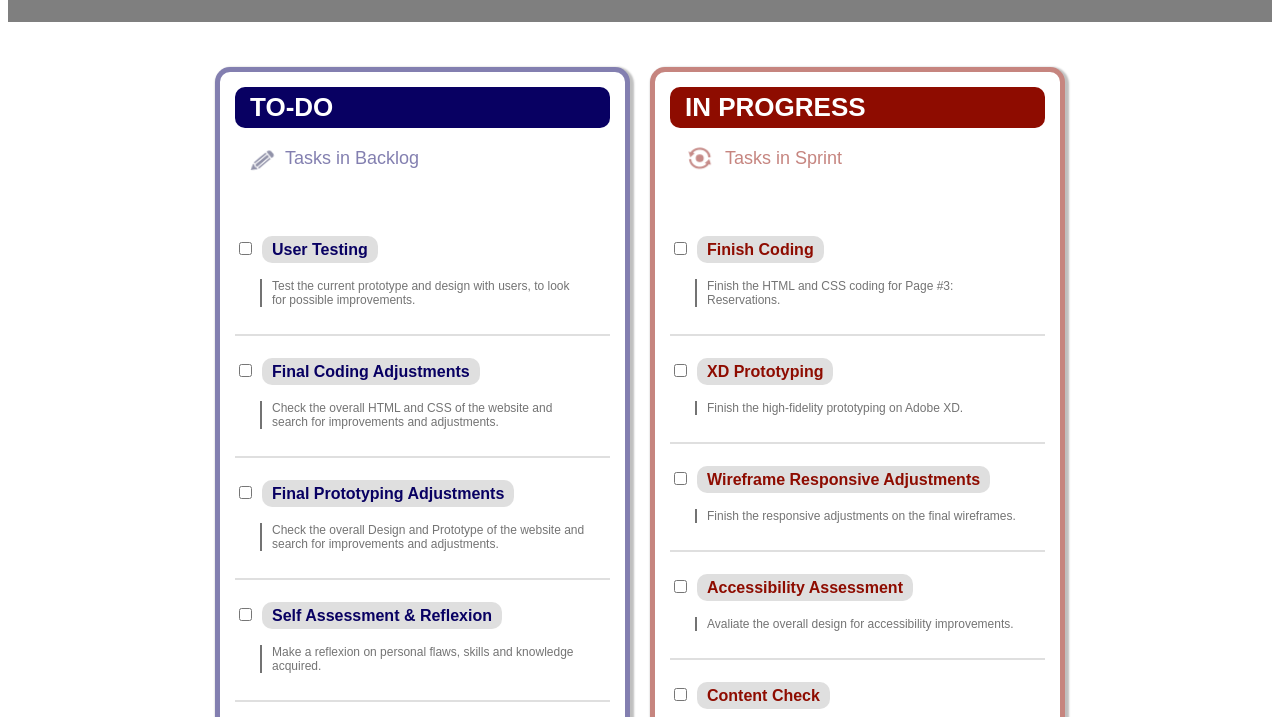
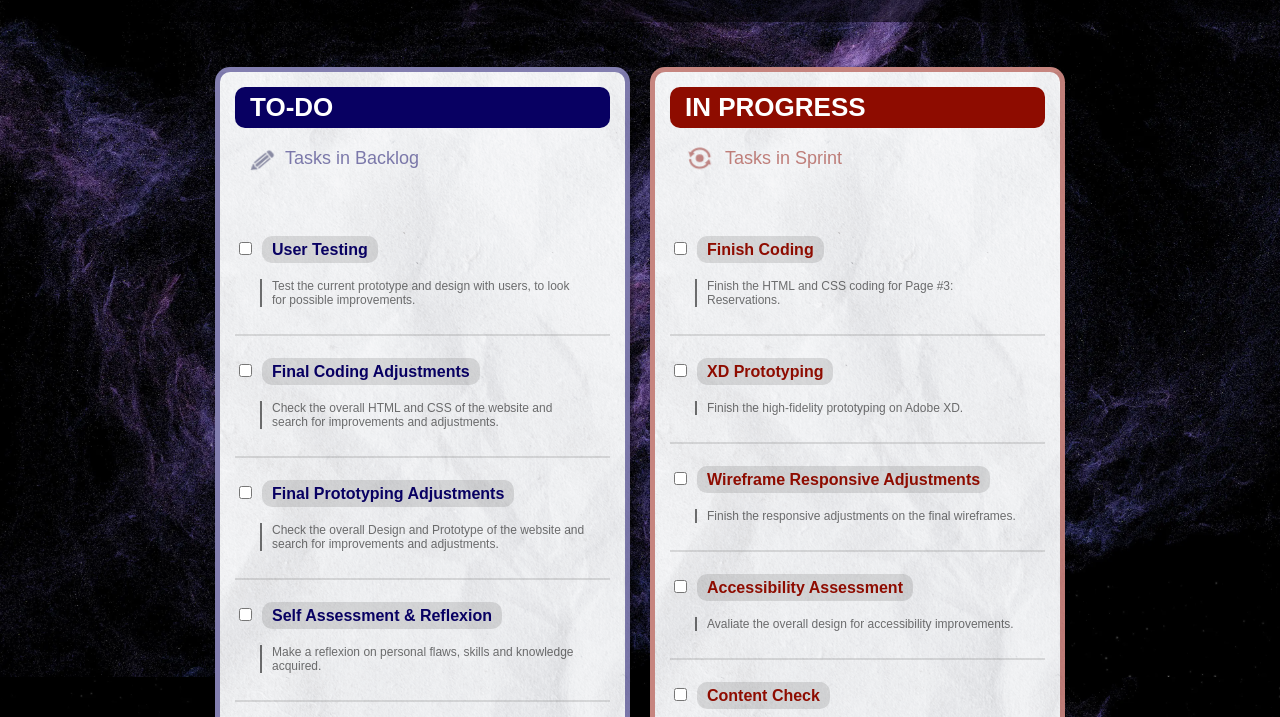
Before and after one commit to ickgamborgi/Menezes_Henrique_to-do-list, a plain HTML site: page index.html in a window 1280 px wide. Shown: the part 215-932 px from the top of the page. Drawn offline with Linux system fonts and the light colour scheme; the site is published under a folder, as on GitHub Pages, so addresses that start at the root find nothing.

Commit message:
Update images
In this commit, some images were changed and added relative paths to them, so they show to our user.

```diff
--- a/css/main.css
+++ b/css/main.css
@@ -7,7 +7,7 @@ General Styles
 }
 
 body {
-    background-image: url(/images/bg_2.webp);
+    background-image: url(../images/bg_2.webp);
     background-size: cover;
     background-repeat: no-repeat;
     background-attachment: fixed;
@@ -34,7 +34,7 @@ body {
      width: 375px;
      padding: 15px 15px 15px 15px;
      margin: 15px 10px;
-     background-image: url(/images/list_background.png);
+     background-image: url(../images/list_background.png);
      background-color: white;
      border-radius: 15px;
      background-size: cover;
@@ -103,7 +103,7 @@ input[type="checkbox"]:checked + span {
 }
 
 input[type="checkbox"]:checked ~ span::after {
-    content: url(/images/icon_checked.png);
+    content: url(../images/icon_checked.png);
     position: absolute;
     width: 5px;
     height: 5px;
```
